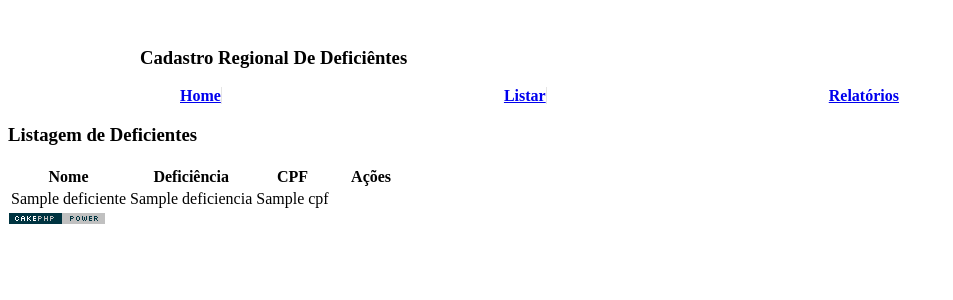
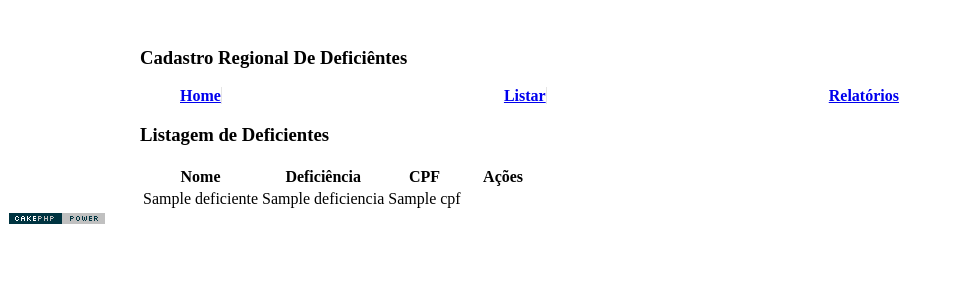
Before and after one commit to xcesarmartinsx/deficiente, a CakePHP app: the page made by app/View/Deficientes/listar.ctp in a window 1280 px wide. Shown: the top 300 px of the page, without its empty margins (0-953 px from the left). Run offline with PHP 8.4 and a stand-in for CakePHP, Linux system fonts and the light colour scheme; the template is opened without the code that fills it: most values are stand-ins (such as "Sample title", 1, 10 or a date in 2020); data that the repository does not hold is empty; some libraries are stand-ins or nearby versions.

Commit message:
segundo commit

```diff
--- a/app/View/Deficientes/listar.ctp
+++ b/app/View/Deficientes/listar.ctp
@@ -1,7 +1,9 @@
 <!-- File: /app/View/Deficientes/listar.ctp -->
-   <div class="span9">
+<div class="container">
+<div class="row">
+<div class="span12">
 	<h3>Listagem de Deficientes</h3>
-		<table class="table table-bordered table-hover">
+ <table class="table table-bordered table-hover">
     <thead>
     <tr>
       <th>Nome</th>
@@ -10,7 +12,7 @@
       <th style="width: 20%;">Ações</th>
     </tr>
   </thead>
-  <tbody>
+
         <?php foreach ($deficientes as $deficiente): ?>
             <tr>
                 <td><?php echo $deficiente['Deficiente']['nome']?></td>
@@ -28,6 +30,8 @@
                     __('Tem Certeza que quer deleter # %s?', $deficiente['Deficiente']['nome'])); ?></td>
             </tr>
         <?php endforeach; ?>
-    </tbody>
-	</table>
-</div>
+
+ </table>
+        </div>
+    </div>
+  </div>
```
